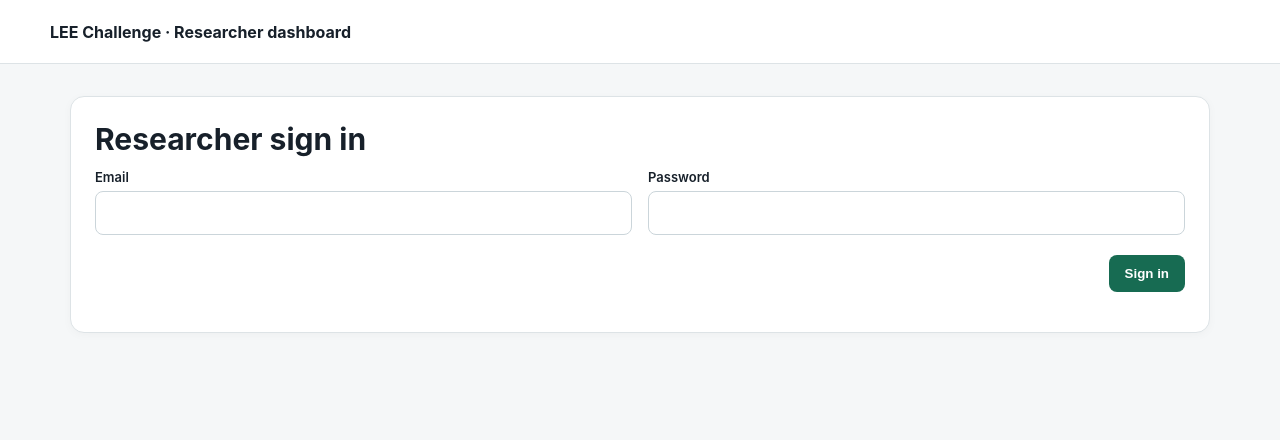
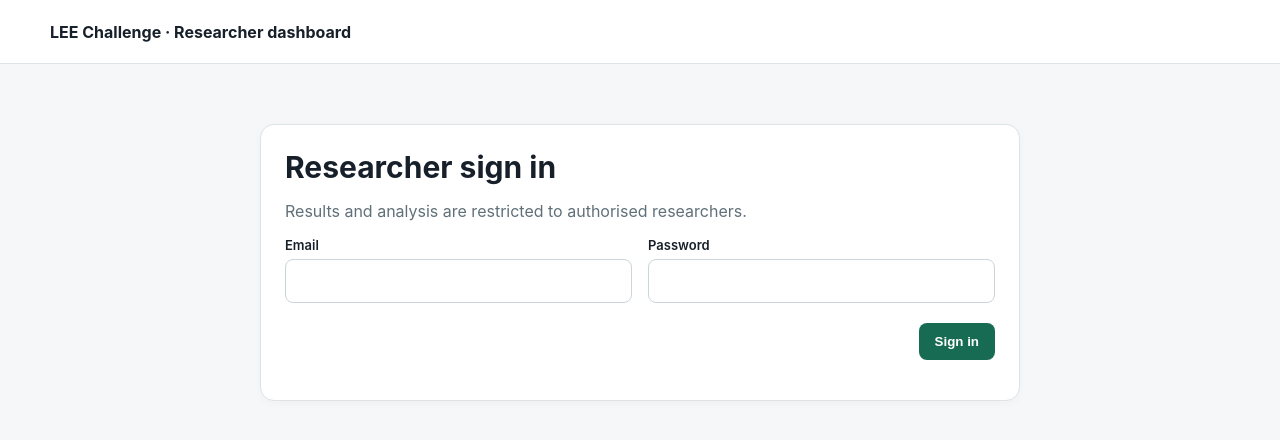
Before and after one commit to weid-ost/lee-classification-challenge, a plain HTML site: page lee-challenge/admin.html in a window 1280 px wide. Drawn offline with Linux system fonts and the light colour scheme.

Commit message:
Enable results analysis dashboard

```diff
--- a/lee-challenge/admin.html
+++ b/lee-challenge/admin.html
@@ -1 +1 @@
-<!doctype html><html><head><meta charset="utf-8"><meta name="viewport" content="width=device-width,initial-scale=1"><title>LEE Challenge Admin</title><link rel="stylesheet" href="styles.css"></head><body><header><strong>LEE Challenge · Researcher dashboard</strong></header><main id="admin"></main><script src="config.js"></script><script src="admin.js"></script></body></html>
+<!doctype html><html><head><meta charset="utf-8"><meta name="viewport" content="width=device-width,initial-scale=1"><title>LEE Challenge Admin</title><link rel="stylesheet" href="styles.css"><link rel="stylesheet" href="admin.css"></head><body><header><strong>LEE Challenge · Researcher dashboard</strong></header><main id="admin"></main><script src="config.js"></script><script src="admin-analysis.js"></script></body></html>
```
